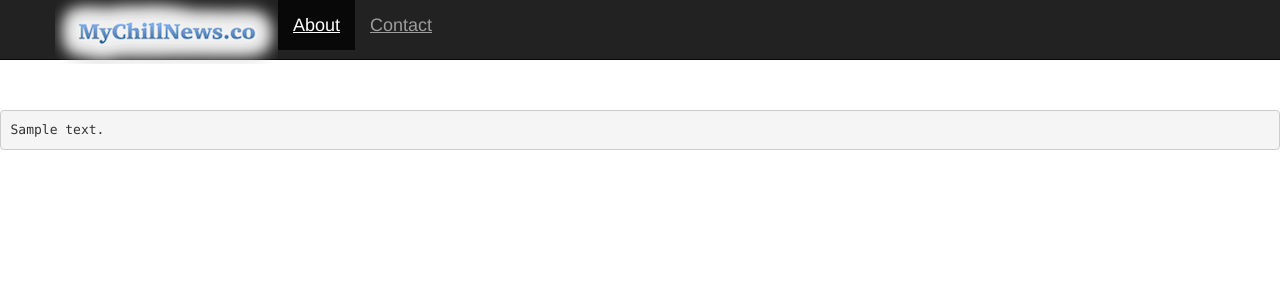
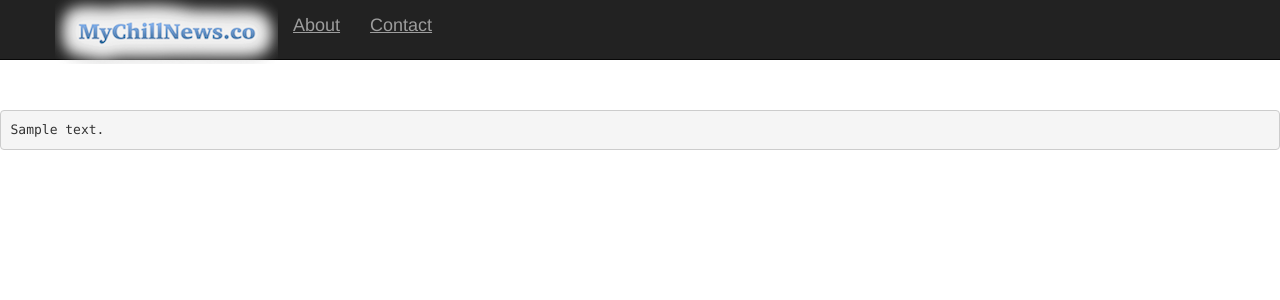
Before and after one commit to drsaunders/MyChillNews, a Flask app: template app/frontpage/templates/why.html in a window 1280 px wide. Shown: the top 300 px of the page. Run offline with Flask 2, Linux system fonts and the light colour scheme; the template is opened without the code that fills it: most values are stand-ins (such as "Sample title", 1, 10 or a date in 2020); parts of the project's set-up code (start-up, migrations or seed data) failed here and were passed over; some libraries are stand-ins or nearby versions.

Commit message:
Make the about button deactivated

```diff
--- a/app/frontpage/templates/why.html
+++ b/app/frontpage/templates/why.html
@@ -60,7 +60,7 @@
         </div>
         <div id="navbar" class="collapse navbar-collapse">
           <ul class="nav navbar-nav">
-            <li class="active"><a href="/about">About</a></li>
+            <li><a href="/about">About</a></li>
             <li><a href="/contact">Contact</a></li>
           </ul>
         </div><!--/.nav-collapse -->
```
